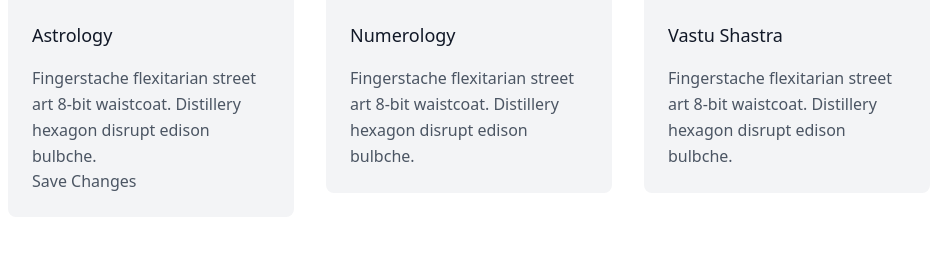
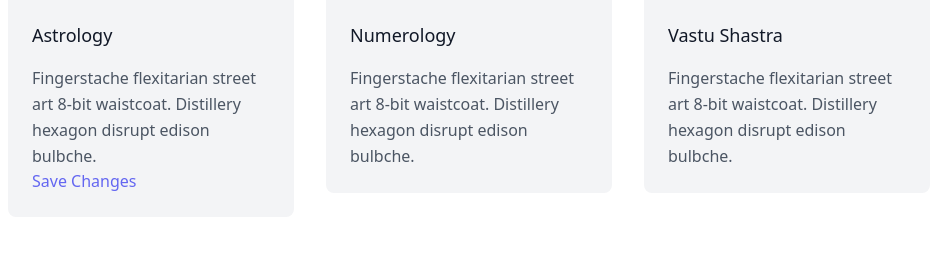
Before and after one commit to varsha1411murthy/vedicastrology, a plain HTML site: page index.html in a window 1280 px wide. Shown: the part 925-1184 px from the top of the page, without its empty margins (12-949 px from the left). Drawn offline with nearby package versions, Linux system fonts and the light colour scheme.

Commit message:
Update index.html

```diff
--- a/index.html
+++ b/index.html
@@ -117,7 +117,7 @@
                 <img class="h-40 rounded w-full object-cover object-center mb-6" src="https://dummyimage.com/721x401" alt="content">
                 <h2 class="text-lg text-gray-900 font-medium title-font mb-4">Astrology</h2>
                 <p class="leading-relaxed text-base">Fingerstache flexitarian street art 8-bit waistcoat. Distillery hexagon disrupt edison bulbche.</p>
-                <button color ='blue' class="rounded-full ...">Save Changes</button>
+                <button class="text-indigo-500 inline-flex items-center" color ='blue' class="rounded-full ...">Save Changes</button>
               </div>
             </div>
             <div class="xl:w-1/4 md:w-1/2 p-4">
```
